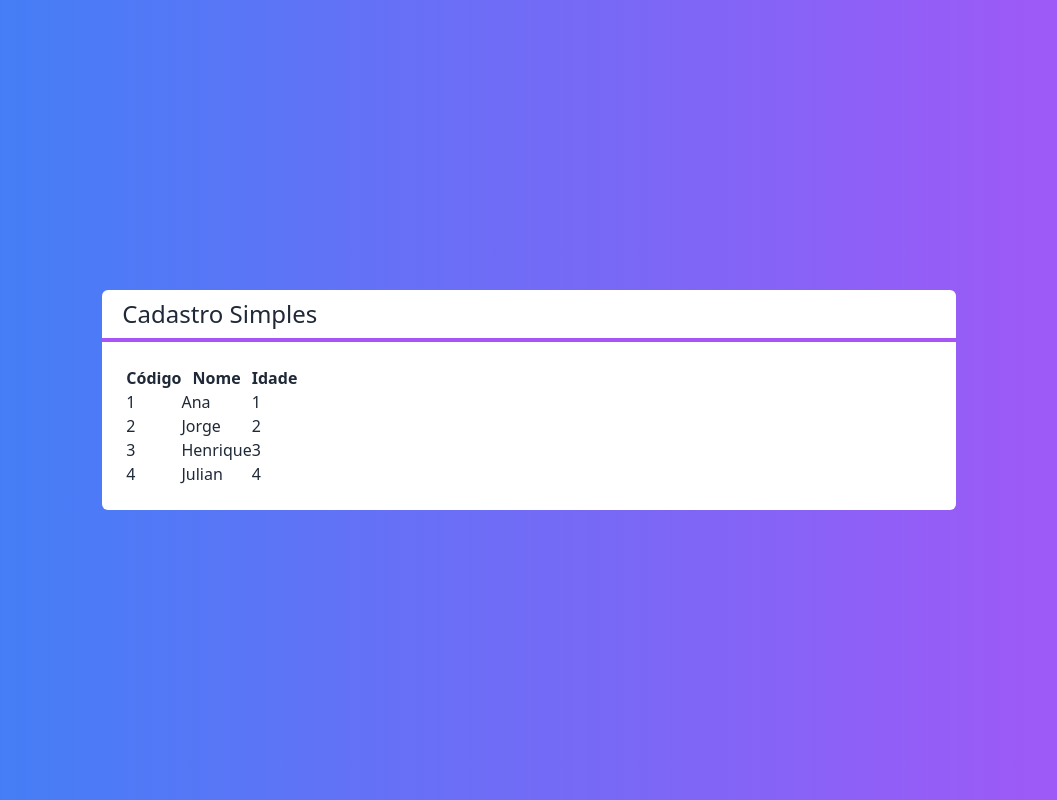
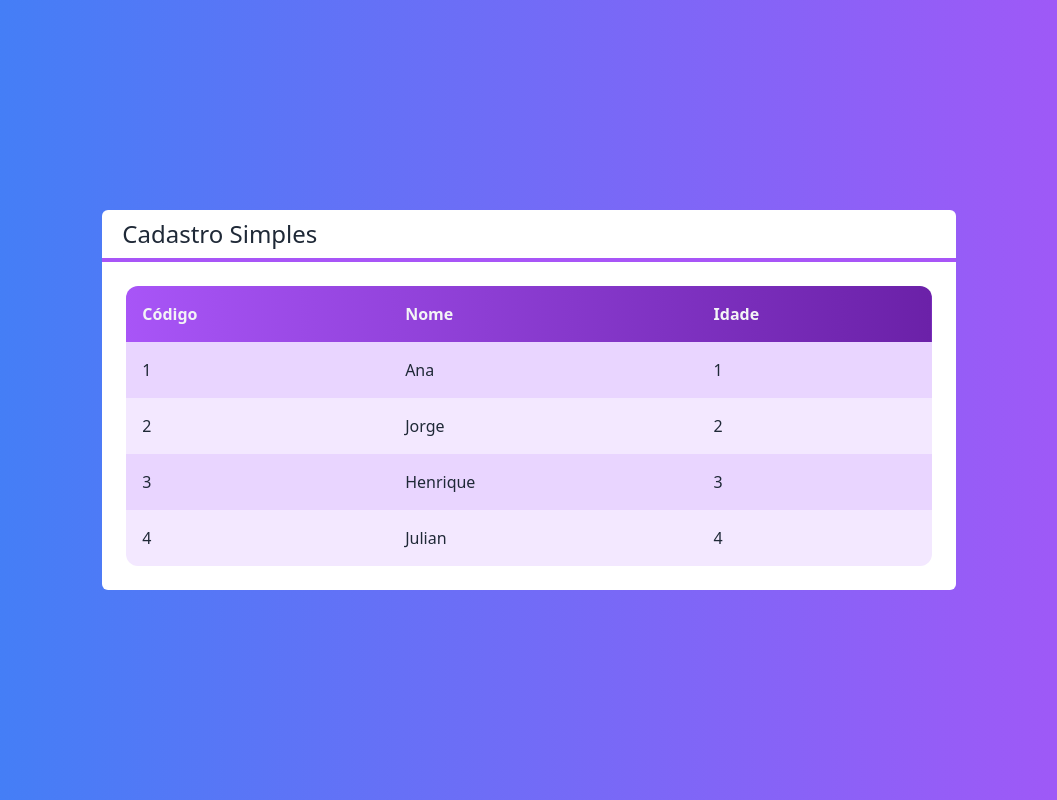
Before and after one commit to HenriqueNeubert/study-react-redux, a Next.js app in the folder next-crud/: page / in a window 1280 px wide. Shown: the whole page, without its empty margins (111-1168 px from the left). Built offline with nearby package versions, Linux system fonts and the light colour scheme.

Commit message:
feat: stylized component Tabela

```diff
--- a/next-crud/src/components/Tabela.tsx
+++ b/next-crud/src/components/Tabela.tsx
@@ -9,9 +9,9 @@
   function renderizarCabecalho(){
     return (
       <tr>
-        <th>Código</th>
-        <th>Nome</th>
-        <th>Idade</th>
+        <th className="text-left p-4">Código</th>
+        <th className="text-left p-4">Nome</th>
+        <th className="text-left p-4">Idade</th>
       </tr>
     )
   }
@@ -19,18 +19,23 @@
   function renderizarDados(){
     return props.clientes?.map((cliente, i) => {
       return (
-        <tr key={cliente.id}>
-          <td>{cliente.id}</td>
-          <td>{cliente.nome}</td>
-          <td>{cliente.id}</td>
+        <tr key={cliente.id}
+        className={`${i % 2 === 0 ? 'bg-purple-200' : 'bg-purple-100'}`}
+        >
+          <td className="text-left p-4">{cliente.id}</td>
+          <td className="text-left p-4">{cliente.nome}</td>
+          <td className="text-left p-4">{cliente.id}</td>
         </tr>
       )
     })
   }
 
   return (
-    <table>
-      <thead>
+    <table className="w-full rounded-xl overflow-hidden">
+      <thead className={`
+      bg-gradient-to-r from-purple-500 to-purple-800
+      text-gray-100
+      `}>
         {renderizarCabecalho()}
       </thead>
       <tbody>
```
